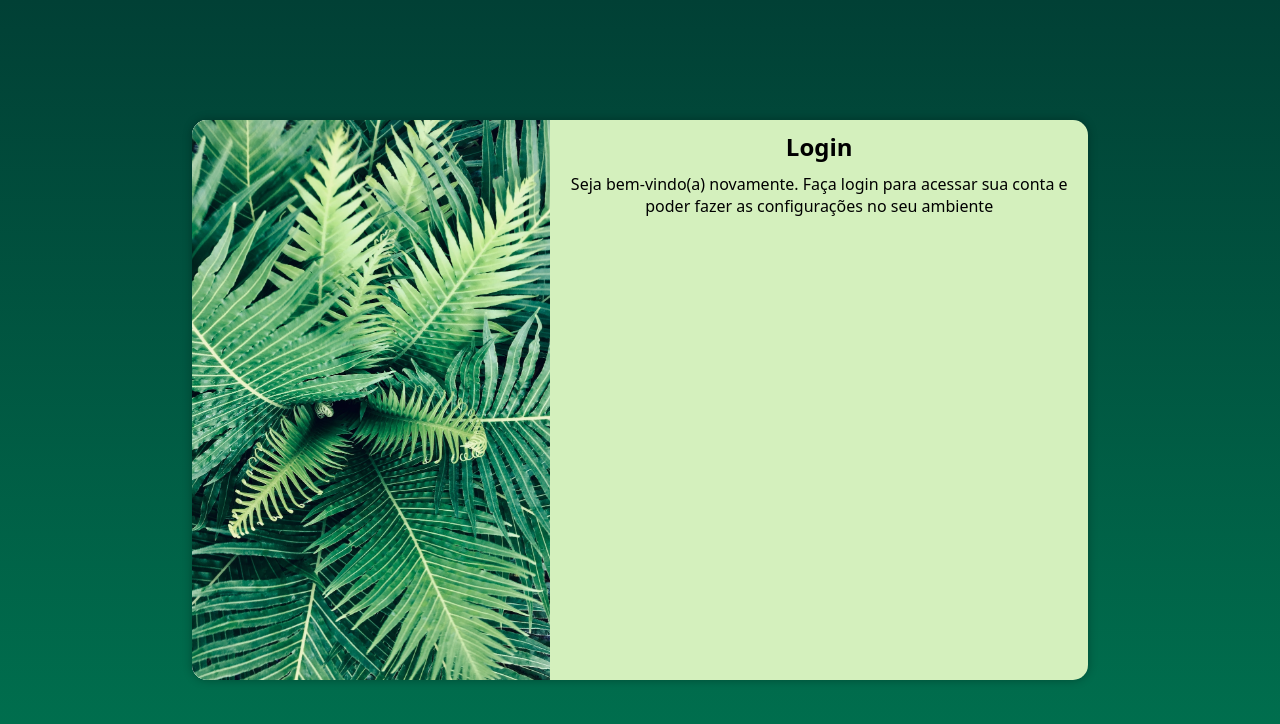
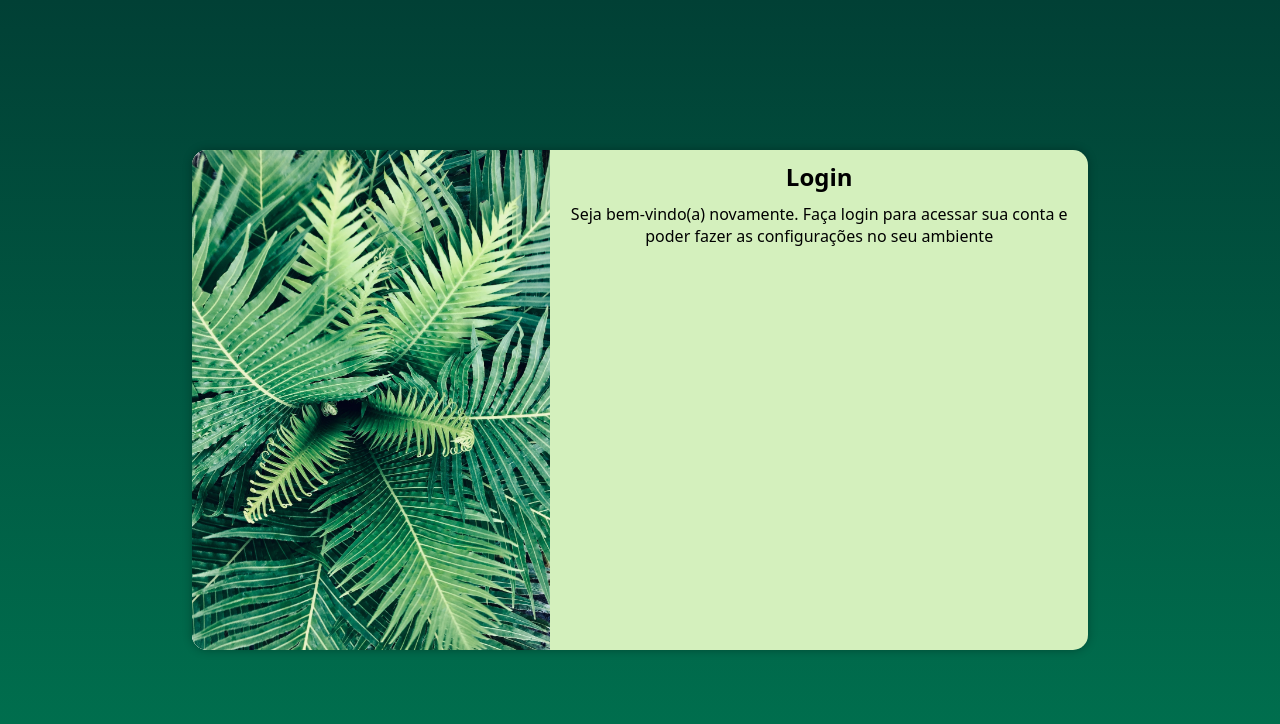
Before and after one commit to KelvinAlves28/projeto-login, a PHP site: page / in a window 1280 px wide. Shown: the top 724 px of the page. Run offline with PHP 8.4, Linux system fonts and the light colour scheme.

Commit message:
Update mediaquery.css

```diff
--- a/estilos/mediaquery.css
+++ b/estilos/mediaquery.css
@@ -16,7 +16,6 @@ Grandes telas: acima de 1200px
     }
     section#login{
         width: 80vw;
-        height: 70vh;
     }
 
     section#login > div#imagem{
@@ -39,7 +38,6 @@ Grandes telas: acima de 1200px
 
     section#login{
         width: 70vw;
-        height: 70vh;
     }
 
     section#login > div#imagem{
```
